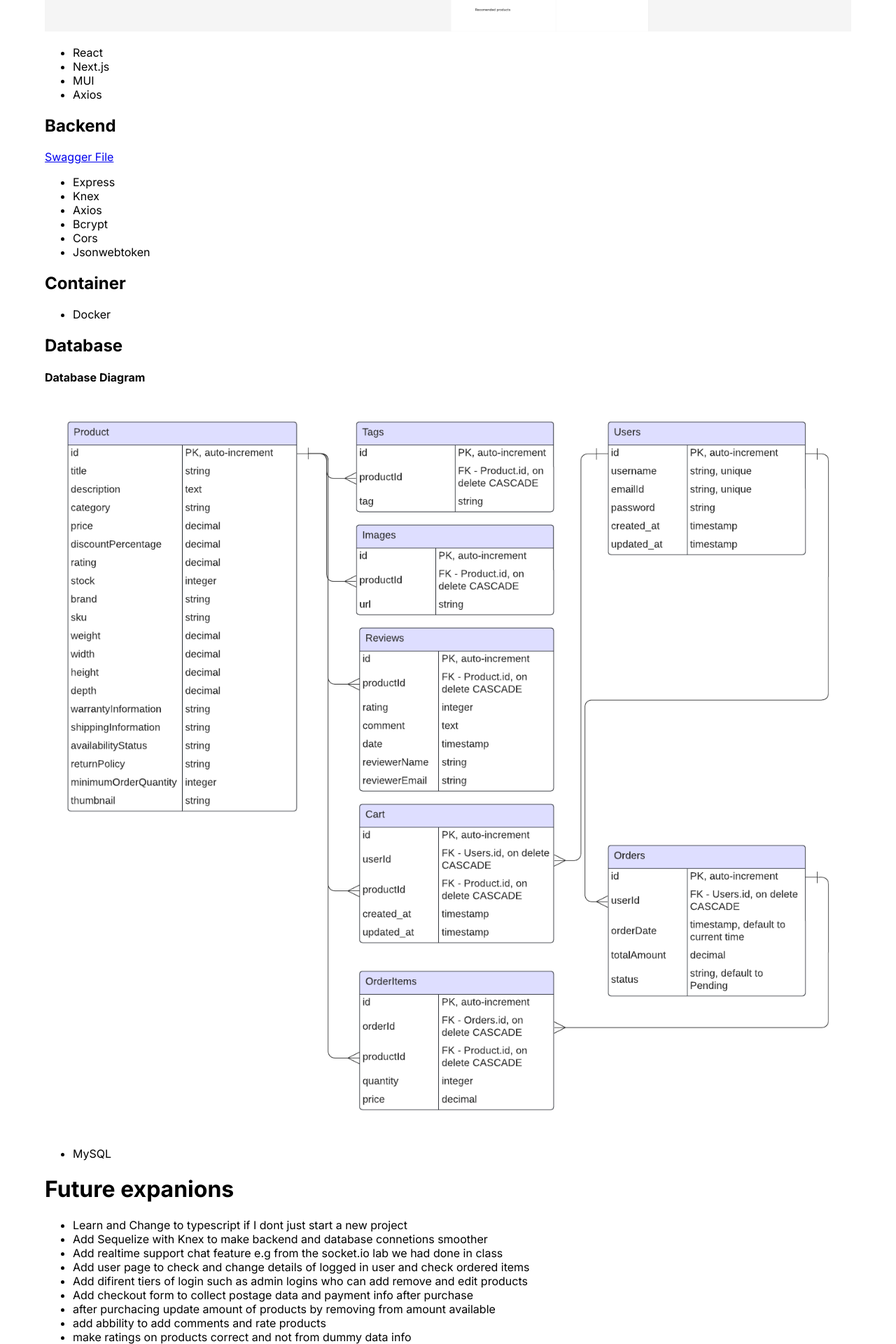
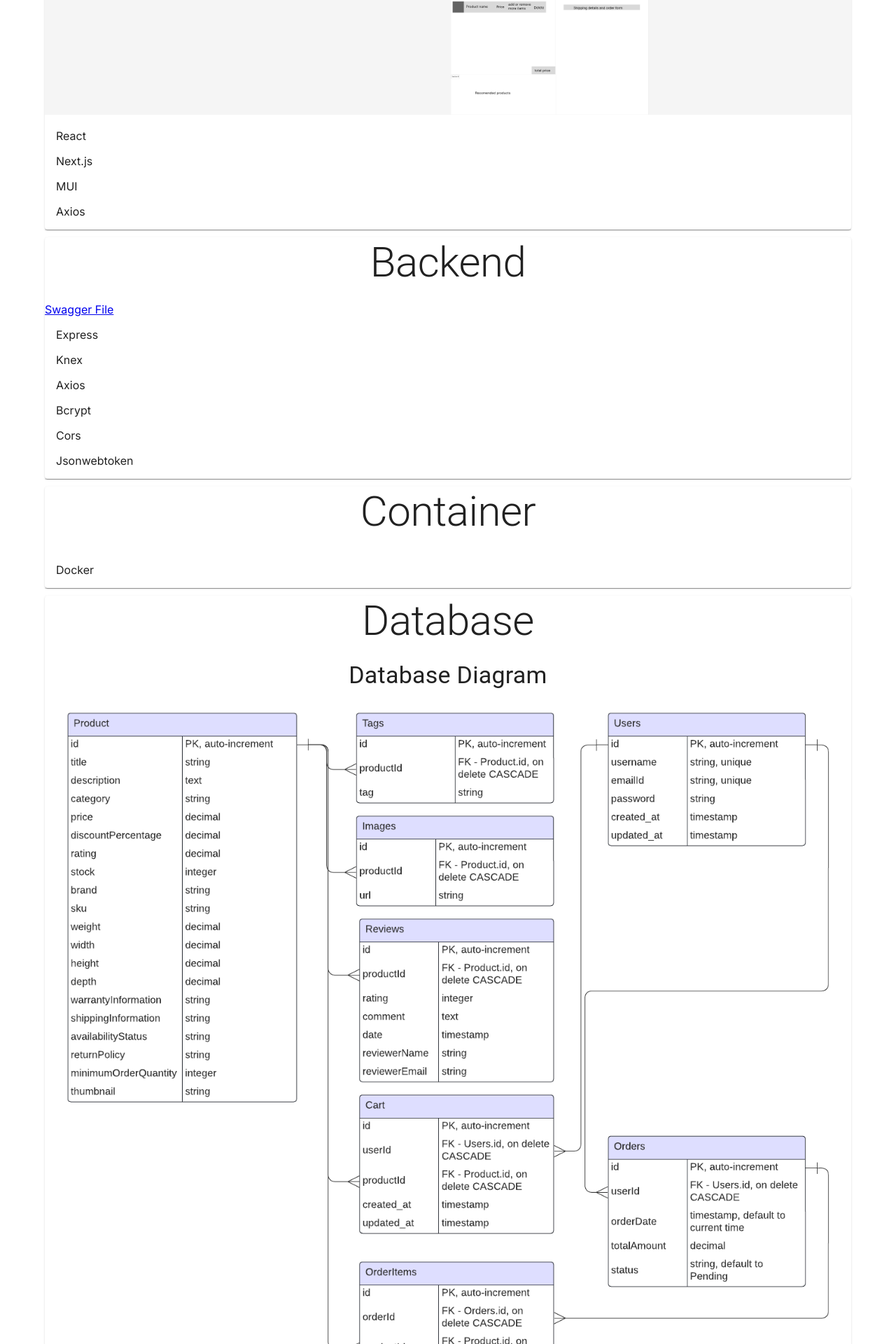
Before and after one commit to nelg62/CapstoneProject, a Next.js app in the folder capstoneprojectfrountend/: page /about in a window 1280 px wide. Shown: the part 700-2620 px from the top of the page at 70% size. Built offline with nearby package versions, Linux system fonts and the light colour scheme.

Commit message:
merge error fix branchabout page tidying

```diff
--- a/capstoneprojectfrountend/src/app/about/page.js
+++ b/capstoneprojectfrountend/src/app/about/page.js
@@ -1,97 +1,141 @@
 "use client";
 
+import { Divider, List, ListItem, Paper, Typography } from "@mui/material";
 import { Box, Container, width } from "@mui/system";
+import Link from "next/link";
 
 const AboutPage = () => {
   return (
     <>
-      <h1>Welcome to the About Page</h1>
+      <Typography variant="h1" textAlign={"center"} gutterBottom>
+        Welcome to the About Page
+      </Typography>
+      <Divider sx={{ marginBottom: "10px" }}></Divider>
       <Container>
-        <h2>Frountend</h2>
+        <Paper>
+          <Typography variant="h2" textAlign={"center"} gutterBottom>
+            Frountend
+          </Typography>
 
-        <h4>Figma Planing</h4>
+          <Typography variant="h4" textAlign={"center"}>
+            Figma Planing
+          </Typography>
           <Box
             component="img"
             alt="FrountEnd Diagram Plan"
             src="Capstone project.png"
             sx={{ width: "100%" }}
           ></Box>
-        <ul>
-          <li>React</li>
-          <li>Next.js</li>
-          <li>MUI</li>
-          <li>Axios</li>
-        </ul>
+          <List>
+            <ListItem>React</ListItem>
+            <ListItem>Next.js</ListItem>
+            <ListItem>MUI</ListItem>
+            <ListItem>Axios</ListItem>
+          </List>
+        </Paper>
+        <Divider sx={{ marginBottom: "10px" }}></Divider>
 
-        <h2>Backend</h2>
+        <Paper>
+          <Typography variant="h2" textAlign={"center"} gutterBottom>
+            Backend
+          </Typography>
 
-        <a
+          <Link
             href="http://localhost:8081/api-docs"
             target="_blank"
             rel="noopener noreferrer"
           >
             Swagger File
-        </a>
+          </Link>
 
-        <ul>
-          <li>Express</li>
-          <li>Knex</li>
-          <li>Axios</li>
-          <li>Bcrypt</li>
-          <li>Cors</li>
-          <li>Jsonwebtoken</li>
-        </ul>
+          <List>
+            <ListItem>Express</ListItem>
+            <ListItem>Knex</ListItem>
+            <ListItem>Axios</ListItem>
+            <ListItem>Bcrypt</ListItem>
+            <ListItem>Cors</ListItem>
+            <ListItem>Jsonwebtoken</ListItem>
+          </List>
+        </Paper>
 
-        <h2>Container</h2>
-        <ul>
-          <li>Docker</li>
-        </ul>
+        <Divider sx={{ marginBottom: "10px" }}></Divider>
 
-        <h2>Database</h2>
+        <Paper>
+          <Typography variant="h2" textAlign={"center"} gutterBottom>
+            Container
+          </Typography>
+          <List>
+            <ListItem>Docker</ListItem>
+          </List>
+        </Paper>
 
-        <h4>Database Diagram</h4>
+        <Divider sx={{ marginBottom: "10px" }}></Divider>
+
+        <Paper>
+          <Typography variant="h2" textAlign={"center"} gutterBottom>
+            Database
+          </Typography>
+
+          <Typography variant="h4" textAlign={"center"}>
+            Database Diagram
+          </Typography>
           <Box
             component="img"
             alt="FrountEnd Diagram Plan"
             src="Capstone Database Diagram.png"
             sx={{ width: "100%" }}
           ></Box>
-        <ul>
-          <li>MySQL</li>
-        </ul>
+          <List>
+            <ListItem>MySQL</ListItem>
+          </List>
+        </Paper>
 
-        <h1>Future expanions</h1>
-        <ul>
-          <li>
+        <Divider sx={{ marginBottom: "10px" }}></Divider>
+
+        <Paper>
+          <Typography variant="h1" textAlign={"center"} gutterBottom>
+            Future expanions
+          </Typography>
+          <List>
+            <ListItem>
               Learn and Change to typescript if I dont just start a new project
-          </li>
-          <li>
+            </ListItem>
+            <ListItem>
               Add Sequelize with Knex to make backend and database connetions
               smoother
-          </li>
-          <li>
-            Add realtime support chat feature e.g from the socket.io lab we had
-            done in class
-          </li>
-          <li>
+            </ListItem>
+            <ListItem>
+              Add realtime support chat feature e.g from the socket.io lab we
+              had done in class
+            </ListItem>
+            <ListItem>
               Add user page to check and change details of logged in user and
               check ordered items
-          </li>
-          <li>
-            Add difirent tiers of login such as admin logins who can add remove
-            and edit products
-          </li>
-          <li>
+            </ListItem>
+            <ListItem>
+              Add difirent tiers of login such as admin logins who can add
+              remove and edit products
+            </ListItem>
+            <ListItem>
               Add checkout form to collect postage data and payment info after
               purchase
-          </li>
-          <li>
+            </ListItem>
+            <ListItem>
               after purchacing update amount of products by removing from amount
               available
-          </li>
-          <li>add abbility to add comments and rate products</li>
-          <li>make ratings on products correct and not from dummy data info</li>
-        </ul>
+            </ListItem>
+            <ListItem>add abbility to add comments and rate products</ListItem>
+            <ListItem>
+              make ratings on products correct and not from dummy data info
+            </ListItem>
+            <ListItem>
+              Save products to local storage or cachce and only fetch from
+              server if needed to save on loading times
+            </ListItem>
+            <ListItem>Dokerize or host in azure cloud</ListItem>
+          </List>
+        </Paper>
+        <Divider sx={{ marginBottom: "10px" }}></Divider>
       </Container>
     </>
   );
```
Lines whose indentation alone changed are shown as unchanged.
